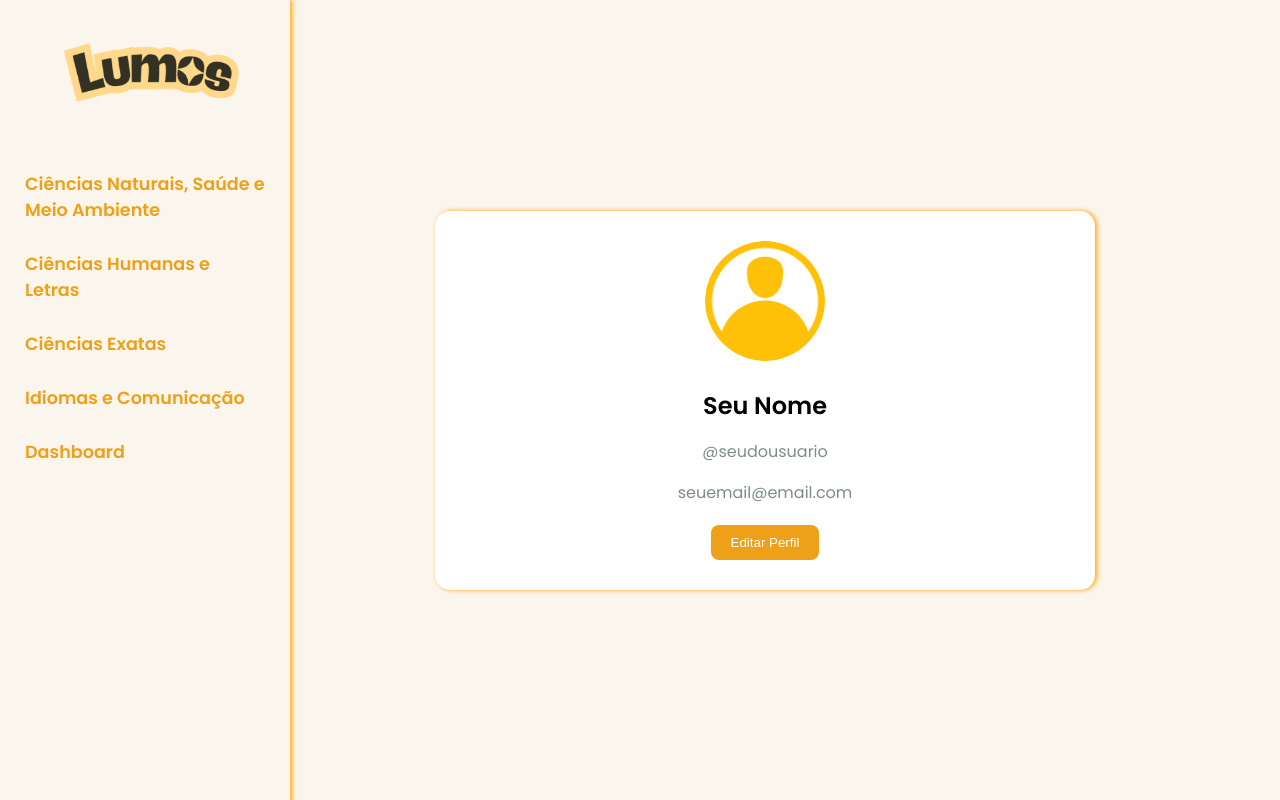
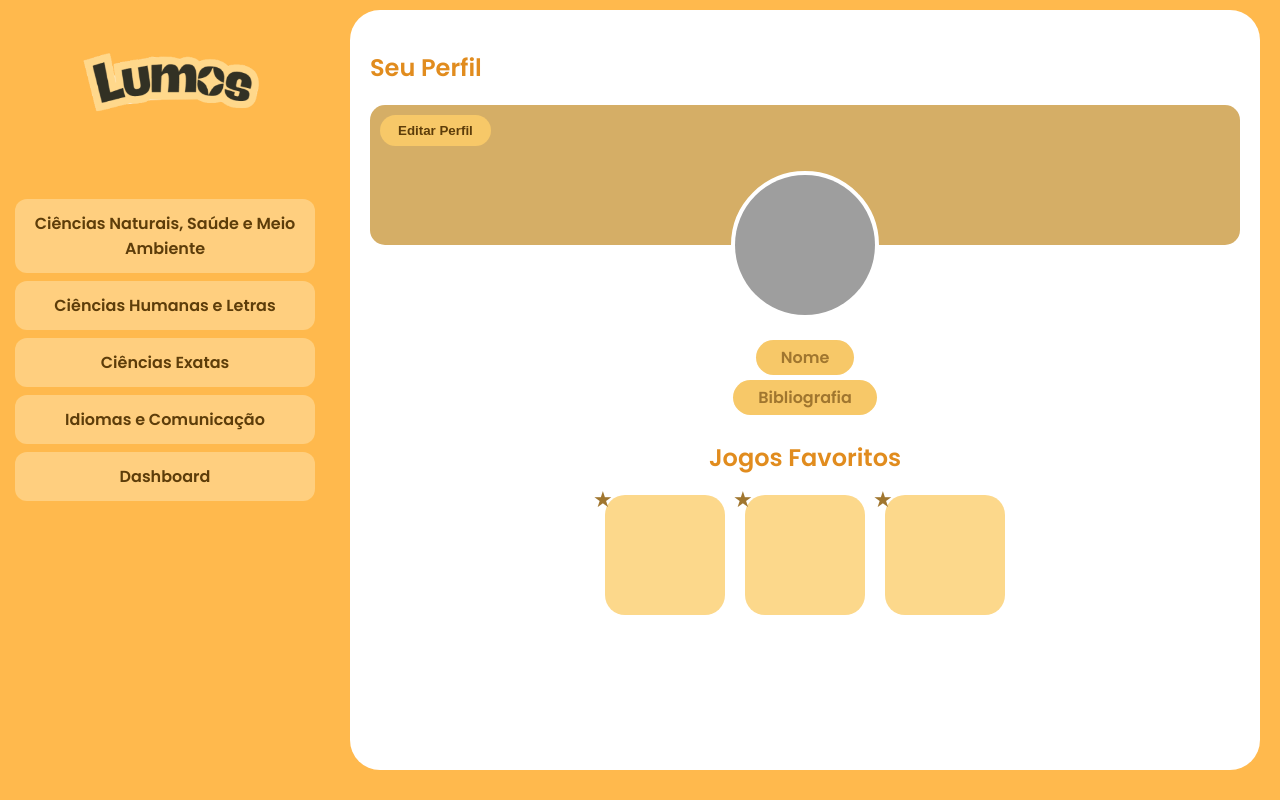
Before and after one commit to originariasraizes-ux/Lumos-TCC, a PHP site: page /Perfil.html in a window 1280 px wide. Run offline with PHP 8.4, Linux system fonts and the light colour scheme; grey boxes are pictures that could not be loaded.

Commit message:
subi o perfil

```diff
--- a/Perfil.html
+++ b/Perfil.html
@@ -10,11 +10,9 @@
 </head>
 <body>
 
-  <!-- HAMBURGER -->
-  <button class="hamburger" onclick="toggleSidebar()">☰</button>
 
   <!-- SIDEBAR -->
-  <div class="sidebar" id="sidebar">
+  <div class="sidebar">
     <a href="Homepage.html" class="logo">
       <img src="images/Logos/logoLumos.png" alt="Logo Lumos">
     </a>
@@ -23,59 +21,92 @@
       <a href="CienciasHumanas.html">Ciências Humanas e Letras</a>
       <a href="CienciasExatas.html">Ciências Exatas</a>
       <a href="IdiomasComunicacao.html">Idiomas e Comunicação</a>
-      <a href="dashboard/Aluno.html">Dashboard</a>
-
+      <a href="Dashboard.html">Dashboard</a>
     </nav>
   </div>
 
-  <!-- PERFIL -->
-  <div id="profile" class="card">
-    <img id="profileImage" src="images/Perfil/perfil-de-usuario.png" class="avatar">
-    <h2 id="profileName">Seu Nome</h2>
-    <p id="profileUsername">@seudousuario</p>
-    <p id="profileEmail">seuemail@email.com</p>
-    <button onclick="showSettings()">Editar Perfil</button>
+
+  <!-- PERFIL CARD -->
+  <div class="card" id="perfilCard">
+    <div class="card-inner">
+      <div class="profile-card">
+        <h2 class="perfil-title">Seu Perfil</h2>
+       <div class="banner">
+<div class="avatar perfil-avatar">
+  <img src="images/Perfil/usuario-removebg-preview.png" alt="Foto de Perfil" class="profile-img">
+</div>
+<button class="edit-btn" onclick="abrirConfiguracoes()">Editar Perfil</button>
+</div>
+        <div class="info">
+          <br>
+          <div class="name">Nome</div>
+          <div class="bio">Bibliografia</div>
+        </div>
+
+        <h2>Jogos Favoritos</h2>
+        <div class="favorites">
+          <div class="fav"><span class="star">★</span></div>
+          <div class="fav"><span class="star">★</span></div>
+          <div class="fav"><span class="star">★</span></div>
+        </div>
+      </div>
+    </div>
   </div>
 
-  <!-- CONFIGURAÇÕES -->
-  <div id="settings" class="card">
-    <h2>Configurações</h2>
-    <div class="settings-form">
-      <!-- ESQUERDA -->
-      <div class="form-left">
-        <label>Seu nome</label>
-        <input type="text" id="nameInput">
+  <!-- CONFIGURAÇÕES CARD -->
+  <div class="card hidden" id="configCard">
+    <div class="card-inner">
+      <div class="profile-card">
+        <h2 class="perfil-title">Configurações</h2>
 
-        <label>Senha<span class="change">Mudar</span></label>
-        <input type="password" id="passwordInput">
+        <!-- Banner -->
+        <div class="banner" id="bannerPreview">
+          <button class="edit-btn banner-btn" onclick="document.getElementById('bannerUpload').click()">Editar capa</button>
+          <input type="file" id="bannerUpload" accept="image/*" class="hidden">
+        </div>
 
-        <label>Email<span class="change">Mudar</span></label>
-        <input type="email" id="emailInput">
-      </div>
+        <div class="perfil-container">
+          <!-- Coluna esquerda -->
+          <div class="perfil-info">
+            <div class="avatar config-avatar">
+              <img src="images/Perfil/usuario-removebg-preview.png" alt="Foto de Perfil" id="photoPreview">
+            </div>
+            <button class="edit-btn" onclick="document.getElementById('photoUpload').click()">Editar foto</button>
+            <input type="file" id="photoUpload" accept="image/*" class="hidden">
 
-      <!-- DIREITA -->
-      <div class="form-right">
-        <img id="previewImage" src="images/Perfil/perfil-de-usuario.png" class="avatar">
-        <input type="file" id="imageUpload" accept="image/*" style="display:none;">
-        <button class="upload-btn" onclick="document.getElementById('imageUpload').click()">Upload a picture</button>
+            <textarea id="bioInput" placeholder="Escreva aqui sua bibliografia..."></textarea>
+          </div>
+
+          <!-- Coluna direita -->
+          <div class="forms-container">
+            <label>Nome</label>
+            <input type="text" id="nomeInput">
+            <label>Email</label>
+            <input type="email" id="emailInput">
+            <label>Senha</label>
+            <input type="password" id="senhaInput">
+
+            <!-- Botões -->
+            <div class="form-buttons">
+              <button class="btn descartar" onclick="cancelarEdicao()">Descartar</button>
+              <button class="btn salvar" onclick="salvarEdicao()">Salvar</button>
+            </div>
+            <button class="btn excluir" onclick="confirmarExclusao()">Excluir Conta</button>
+          </div>
+        </div>
       </div>
     </div>
 
-    <!-- DELETE -->
-    <div class="delete-account">
-      <a href="#" id="deleteAccount">Deletar sua conta</a>
-     </div>
-
-    <!-- BOTÕES -->
-    <div class="buttons">
-      <button class="btn-secondary" onclick="cancelEdit()">Cancelar</button>
-      <button class="btn-primary" id="saveBtn">Salvar</button>
+    <!-- MODAL CONFIRMAÇÃO -->
+    <div id="modalConfirm" class="hidden modal-overlay">
+      <div class="modal-box">
+        <p>Tem certeza de que deseja excluir sua conta? Este é um procedimento irreversível.</p>
+        <div class="modal-buttons">
+          <button onclick="fecharModal()">Voltar</button>
+          <button onclick="excluirConta()">Excluir Conta</button>
+        </div>
+      </div>
     </div>
-  </div>
-
-  <!-- Notificação ao excluir conta -->
-  <div id="notification" style="display:none; text-align:center; margin-top:20px; color:rgb(251, 188, 61); font-weight:bold;">
-    Conta excluída com sucesso! Redirecionando...
   </div>
 
   <script src="js/Perfil.js"></script>
--- a/css/Perfil.css
+++ b/css/Perfil.css
@@ -2,239 +2,289 @@
 
 body {
   font-family: 'Poppins', sans-serif;
-  background: #fbf6ed;
+  background-color: #ffb94d;
+  display: flex;
   margin: 0;
+  height: 100vh;
+}
+
+h2{
+  font-size: 24px;
+  font-weight: 600;
+  margin-bottom: 20px;
+  color: #e18c1e;
+  text-align: center;
+}
+
+/* SIDEBAR */
+.sidebar {
+  width: 250px;
+  padding: 20px 10px;
   display: flex;
-  justify-content: center;
+  flex-direction: column;
   align-items: center;
-  height: 100vh;
-  padding-left: 250px; /* espaço fixo p/ sidebar */
-  transition: padding-left 0.3s ease;
+}
+.sidebar .logo img { width: 200px; margin-bottom: 40px; }
+.sidebar .navbar a {
+  display: block;
+  text-decoration: none;
+  color: #5d3d0a;
+  font-weight: 600;
+  padding: 12px;
+  margin: 8px 0;
+  background: #ffcf7f;
+  border-radius: 12px;
+  text-align: center;
+  transition: 0.3s;
+}
+/* SIDEBAR */
+.sidebar {
+  width: 300px; /* aumenta a largura da sidebar */
+  padding: 30px 15px; /* aumenta o padding interno */
+  display: flex;
+  flex-direction: column;
+  align-items: center;
+}
+
+.sidebar .logo img {
+  width: 250px; /* aumenta o tamanho da logo */
+  margin-bottom: 40px;
 }
 
 /* CARD */
 .card {
-  background: #fff;
-  padding: 30px;
-  border-radius: 15px;
-  box-shadow: 2px 0 5px #ffa408;
-  width: 600px;
-  max-width: 95%;
-  text-align: center;
+  flex: 1;
+  display: flex;
+  justify-content: center;
+  padding: 10px; /* mantém margem de 10px */
+}
+
+.card-inner {
+  background-color: #fff;
+  border-radius: 30px; /* deixa todos os lados bem arredondados */
+  width: calc(100% - 20px); /* 10px de margem de cada lado */
+  height: calc(100% - 20px); /* 10px de margem superior/inferior */
+  padding: 20px;
+  overflow-y: auto;
+  position: relative;
+  box-sizing: border-box; /* inclui padding na largura/altura */
+
+  max-height: 100vh;  /* garante que o card nunca ultrapasse a tela */
+  overflow-y: auto;   /* mantém rolagem apenas se necessário */
+
+
 }
 
 /* PERFIL */
-.profile-picture {
-  order: -1;
-  margin-bottom: 20px;
+.profile-card { background: #fff; border-radius: 20px; width: 100%; height: 100%; position: relative; }
+.perfil-title { color: #e18c1e; font-size: 24px; font-weight: 600; margin-bottom: 20px; text-align: left; }
+
+/* ===== BANNER ===== */
+.banner {
+  width: 100%;
+  height: 140px;
+  background: #d5ae66;
+  border-radius: 15px;
+  position: relative;
+  margin-bottom: 20px; /* espaço pro avatar não sobrepor conteúdo */
 }
-#profile .avatar {
+
+
+/* ===== AVATAR NO PERFIL ===== */
+/* Avatar no PERFIL (flutuando no meio do banner) */
+.perfil-avatar {
+  width: 140px;
+  height: 140px;
+  border-radius: 50%;
+  overflow: hidden;
+  position: absolute;
+  top: 100%;                 /* começa na base do banner */
+  left: 50%;                 /* centraliza */
+  transform: translate(-50%, -50%); /* metade dentro, metade fora */
+  border: 4px solid #fff;
+  background: #fff;
+  z-index: 2; /* fica na frente */
+}
+
+.perfil-avatar img {
+  width: 100%;
+  height: 100%;
+  object-fit: cover;
+}
+
+
+/* ===== AVATAR NAS CONFIGURAÇÕES ===== */
+.config-avatar {
   width: 120px;
   height: 120px;
   border-radius: 50%;
+  overflow: hidden;
+  margin: 10px ; /* margem pra ficar abaixo do banner */
+  border: 3px solid #fff;
+  background: #fff;
+
+}
+
+.config-avatar img {
+  width: 100%;
+  height: 100%;
   object-fit: cover;
-  margin-bottom: 15px;
 }
-#profile h2 {
-  margin: 5px 0;
+
+/* BOTÕES */
+.edit-btn, .btn {
+  background: #f7c868;
+  border: #f7c868;
+  padding: 8px 18px;
+  border-radius: 20px;
+  font-weight: 600;
+  cursor: pointer;
+  transition: 0.3s;
+  /* Botões de edição específicos */
+
+
 }
-#profile p {
-  color: #7f8c8d;
+.edit-btn {
+  color: #5d3d0a;       /* muda a cor do texto */
+  background: #f7c868;  /* mantém a cor de fundo */
+  margin-top: 10px;
+  margin-left: 10px;    /* margem entre o botão e o banner */
+}
+.edit-btn:hover, .btn:hover { background: #ffde9c; }
+.btn.excluir { background: #a0762f; color: #5d3d0a; }
+
+/* INFO */
+.info { display: flex;
+   flex-direction: column;
+   align-items: center;
+    margin-top: 10px;
+    text-align: center;
+   margin-top: 70px;
+  }
+.info .name, .info .bio {
+  background: #f7c868;
+  padding: 5px 25px;
+  border-radius: 20px;
+  font-weight: 600;
+  color: #a0762f;
   margin-bottom: 5px;
 }
-#profile button {
-  margin-top: 15px;
-  padding: 10px 20px;
+
+/* FAVORITOS */
+.favorites {
+  display: flex;
+  justify-content: center;
+  gap: 20px;
+  margin-top: 20px;
+}
+.fav {
+  width: 120px;
+  height: 120px;
+  background: #fcd88b;
+  border-radius: 20px;
+  position: relative;
+}
+.star { position: absolute; top: -12px; left: -12px; font-size: 22px; color: #a0762f; }
+
+/* CONFIGURAÇÕES */
+.perfil-container {
+  display: flex;
+  justify-content: space-between;
+  margin-top: 10px;  /* diminui o topo */
+  gap: 20px;
+
+   }
+
+.perfil-info {
+   flex: 1;
+   display: flex;
+    flex-direction: column;
+    align-items: center;
+     gap: 15px;
+
+    color: #5d3d0a;
+  font-weight: 600;
+  font-family: 'Poppins', sans-serif;
+    }
+
+.perfil-info textarea {
+  width: 80%;        /* diminui a largura (antes era 100%) */
+  min-height: 80px;  /* diminui a altura mínima (antes era 100px) */
+  padding: 10px;
+  border-radius: 12px;
   border: none;
-  border-radius: 8px;
-  cursor: pointer;
-  background: #efa019;
-  color: white;
+  background: #f7c868;
+  color: #5d3d0a;
+  font-weight: 600;
+  font-family: 'Poppins', sans-serif;
+  resize: vertical;  /* mantém a possibilidade de aumentar verticalmente */
 }
 
-/* CONFIGURAÇÕES */
-#settings {
-  display: none;
-}
-#settings h2 {
-  color: #efa019;
-  margin-bottom: 10px;
-}
-.settings-form {
-  display: flex;
-  justify-content: space-between;
-  gap: 20px;
-}
-.form-left {
-  flex: 1;
-  text-align: left;
-}
-.form-left label {
-  display: block;
-  font-weight: 600;
-  margin-top: 10px;
-}
-.form-left input {
-  width: 100%;
-  padding: 10px;
-  margin-top: 5px;
-  border-radius: 8px;
-  border: 1px solid #ddd;
-}
-.form-left .change {
-  color: #efa019;
-  font-size: 14px;
-  margin-left: 5px;
-  cursor: pointer;
-}
-.form-right {
-  text-align: center;
-  display: flex;
-  flex-direction: column;
-  justify-content: center;
-  gap: 15px;
-}
-.form-right .avatar {
-  width: 100px;
-  height: 100px;
-  border-radius: 50%;
-  object-fit: cover;
-  margin: auto;
-}
-.upload-btn {
-  background: #efa019;
-  color: #fff;
-  border: none;
-  padding: 10px 20px;
-  border-radius: 8px;
-  cursor: pointer;
-}
-.delete-account {
-  margin-top: 20px;
-  font-size: 14px;
-}
-.delete-account a {
-  color: #9f6707;
-  text-decoration: none;
-  font-weight: 500;
-  cursor: pointer;
-}
-.delete-account p {
-  color: #7f8c8d;
-  font-size: 13px;
-  margin-top: 5px;
-}
-.buttons {
-  margin-top: 20px;
-  display: flex;
-  justify-content: flex-end;
-  gap: 10px;
-}
-.btn-secondary {
-  background: #ecf0f1;
-  color: #efa019;
-}
-.btn-primary {
-  background: #efa019;
-  color: white;
-}
-.buttons button {
-  padding: 10px 20px;
-  border: none;
-  border-radius: 8px;
-  cursor: pointer;
+#bioInput::placeholder {
+  color: #5d3d0a; /* cor do texto do placeholder */
+  opacity: 1;      /* garante que a cor fique forte em todos os navegadores */
 }
 
-/* SIDEBAR */
-.sidebar {
-  position: fixed;
-  top: 0;
-  left: 0;
-  width: 250px;
-  height: 100%;
-  background-color: #fbf6ed;
-  padding: 20px;
-  overflow-y: auto;
-  transition: transform 0.3s ease;
-  z-index: 100;
-  box-shadow: 2px 0 5px #ffa408;
+
+.forms-container { flex: 1;
+  display: flex; flex-direction: column; gap: 15px; font-weight: 600;
+   color: #a0762f;
+   text-align: right;
+    border-radius: 20px;
+  font-weight: 800;}
+
+.forms-container input {
+  padding: 12px;
+   border-radius: 12px;
+  border: 2px solid  #f7c868;
+     background: #f7c868;
+     color: #5d3d0a; }
+
+
+/* BOTÕES DE FORMULÁRIO */
+.form-buttons {
+  display: flex;
+  justify-content: center; /* centraliza os botões */
+  gap: 20px; /* espaço entre os botões */
+  margin-top: 20px;
+
+
 
 }
-.sidebar .logo img {
-  width: 100%;
-  height: auto;
-  margin-bottom: 20px;
-}
-.sidebar .navbar a {
-  display: block;
-  color: #efa019;
-  text-decoration: none;
-  padding: 10px 5px;
-  margin-bottom: 8px;
-  border-radius: 8px;
+
+.form-buttons button {
+  padding: 10px 20px;/* aumenta o tamanho dos botões */
+  border-radius: 12px;
   font-weight: 600;
-  font-size: 1.1rem;
-  transition: color 0.3s, background 0.3s;
-}
-.sidebar .navbar a:hover {
-  color: #d38600;
-}
-.sidebar .icons {
-  margin-top: 20px;
-  text-align: center;
-}
-.sidebar .icons .fas {
-  font-size: 24px;
-  color: #efa019;
   cursor: pointer;
+  font-family: 'Poppins', sans-serif;
+   background: #f7c868;
+   color: #5d3d0a;
 }
 
-/* HAMBURGER PARA MOBILE */
-.hamburger {
-  display: none;
-  position: fixed;
-  top: 15px;
-  left: 15px;
-  z-index: 999;
-  background: #fbf6ed;
-  color: #efa019;
-  font-size: 24px;
-  border: none;
-  padding: 8px 12px;
-  cursor: pointer;
-  border-radius: 5px;
-  box-shadow: 2px 2px 5px rgba(0,0,0,0.1);
+/* BOTÃO EXCLUIR */
+.btn.excluir {
+ background: #f7c868;
+  color: #5d3d0a;
+  padding: 10px 20px; /* menor que salvar/descartar */
+  display: block;
+  margin: 15px auto 0;
 }
+/* MODAL */
+.modal-overlay { position: fixed; top:0; left:0; width:100%; height:100%; background: rgba(0,0,0,0.5); display:flex; justify-content:center; align-items:center; z-index:999; }
+.modal-box { background:white; padding:25px; border-radius:12px; max-width:400px; text-align:center; box-shadow:0 0 10px rgba(0,0,0,0.2); }
+.modal-buttons { margin-top:20px; display:flex; justify-content:space-around; }
+.modal-buttons button { padding:10px 20px; border:none; border-radius:8px; cursor:pointer; font-weight:600; }
+.modal-buttons button:first-child { background:#ccc; }
+.modal-buttons button:last-child { background:#f44336; color:white; }
+
+/* UTILITÁRIOS */
+.hidden { display: none; }
 
 /* RESPONSIVO */
 @media (max-width: 768px) {
-  body {
-    padding-left: 0;
-  }
-  .sidebar {
-    transform: translateX(-100%);
-  }
-  .sidebar.active {
-    transform: translateX(0);
-  }
-  .hamburger {
-    display: block;
-  }
-  .settings-form {
-    flex-direction: column;
-    align-items: center;
-  }
-  .form-right {
-    width: 100%;
-  }
+  .card-inner { width: 95vw; height: auto; }
+  .form-buttons { flex-direction: column; gap: 10px; }
+  .edit-btn { width: 100%; text-align: center; }
+  .perfil-container { flex-direction: column; gap: 20px; }
 }
-  .settings-form {
-    flex-direction: column;
-    align-items: center;
-  }
-  .form-right {
-    order: -1; /* coloca a coluna da foto acima */
-    width: 100%;
-    margin-bottom: 20px;
-    text-align: center;
-  }
```
Also changed, not shown: js/Perfil.js (+25 -79 lines).
